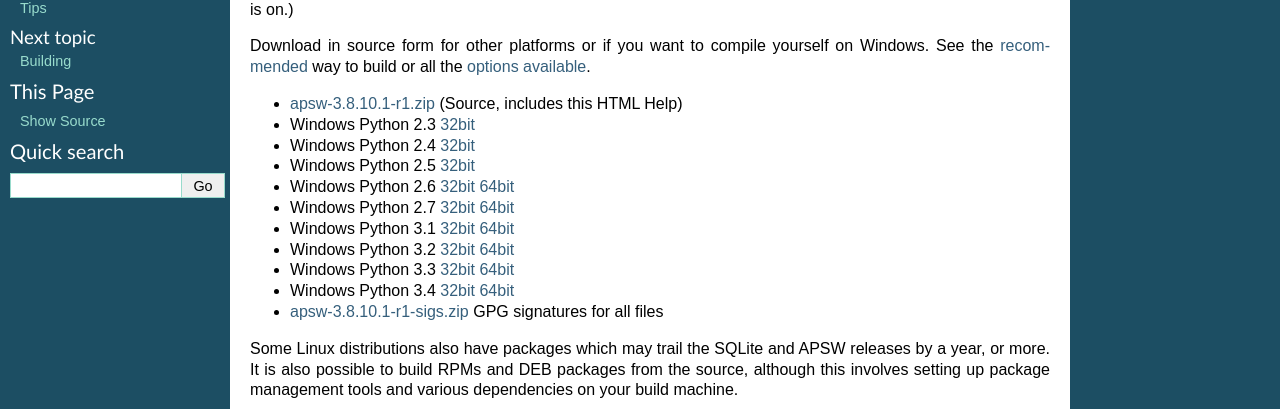
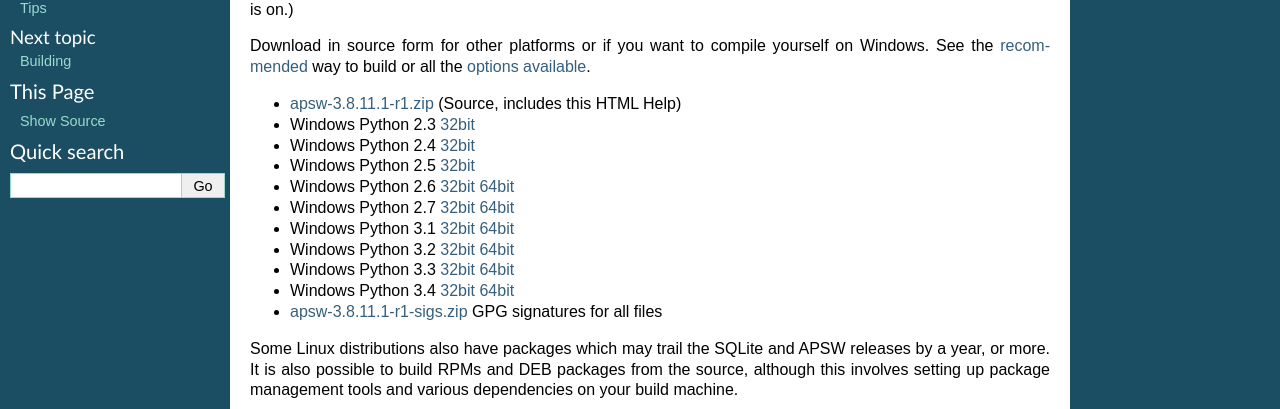
Before and after one commit to rogerbinns/apsw, a Sphinx documentation site: the page built from doc/download.rst, in a window 1280 px wide and 1400 px high. Shown: the part 191-600 px from the top of the window. Built offline with Sphinx 7.4.7, drawn with Linux system fonts in a browser that asks for light colours; pages that are not in the unit, such as notebooks, are missing from menus; the version number is read from the project's files by our own code; some of the changed text lies outside the part shown.

Commit message:
SQLite version bump

```diff
--- a/doc/changes.rst
+++ b/doc/changes.rst
@@ -1,6 +1,11 @@
 Change History
 **************
 .. currentmodule:: apsw
+
+3.8.11.1-r1
+===========
+
+Added SQLITE_FCNTL_RBU and SQLITE_FCNTL_ZIPVFS constants.
 
 3.8.10.1-r1
 ===========
--- a/doc/download.rst
+++ b/doc/download.rst
@@ -18,51 +18,51 @@
 
 .. downloads-begin
 
-* `apsw-3.8.10.1-r1.zip
-  <https://github.com/rogerbinns/apsw/releases/download/3.8.10.1-r1/apsw-3.8.10.1-r1.zip>`__
+* `apsw-3.8.11.1-r1.zip
+  <https://github.com/rogerbinns/apsw/releases/download/3.8.11.1-r1/apsw-3.8.11.1-r1.zip>`__
   (Source, includes this HTML Help)
 
 * Windows Python 2.3 `32bit
-  <https://github.com/rogerbinns/apsw/releases/download/3.8.10.1-r1/apsw-3.8.10.1-r1.win32-py2.3.exe>`__
+  <https://github.com/rogerbinns/apsw/releases/download/3.8.11.1-r1/apsw-3.8.11.1-r1.win32-py2.3.exe>`__
 
 * Windows Python 2.4 `32bit
-  <https://github.com/rogerbinns/apsw/releases/download/3.8.10.1-r1/apsw-3.8.10.1-r1.win32-py2.4.exe>`__
+  <https://github.com/rogerbinns/apsw/releases/download/3.8.11.1-r1/apsw-3.8.11.1-r1.win32-py2.4.exe>`__
 
 * Windows Python 2.5 `32bit
-  <https://github.com/rogerbinns/apsw/releases/download/3.8.10.1-r1/apsw-3.8.10.1-r1.win32-py2.5.exe>`__
+  <https://github.com/rogerbinns/apsw/releases/download/3.8.11.1-r1/apsw-3.8.11.1-r1.win32-py2.5.exe>`__
 
 * Windows Python 2.6 `32bit
-  <https://github.com/rogerbinns/apsw/releases/download/3.8.10.1-r1/apsw-3.8.10.1-r1.win32-py2.6.exe>`__
+  <https://github.com/rogerbinns/apsw/releases/download/3.8.11.1-r1/apsw-3.8.11.1-r1.win32-py2.6.exe>`__
   `64bit
-  <https://github.com/rogerbinns/apsw/releases/download/3.8.10.1-r1/apsw-3.8.10.1-r1.win-amd64-py2.6.exe>`__
+  <https://github.com/rogerbinns/apsw/releases/download/3.8.11.1-r1/apsw-3.8.11.1-r1.win-amd64-py2.6.exe>`__
 
 * Windows Python 2.7 `32bit
-  <https://github.com/rogerbinns/apsw/releases/download/3.8.10.1-r1/apsw-3.8.10.1-r1.win32-py2.7.exe>`__
+  <https://github.com/rogerbinns/apsw/releases/download/3.8.11.1-r1/apsw-3.8.11.1-r1.win32-py2.7.exe>`__
   `64bit
-  <https://github.com/rogerbinns/apsw/releases/download/3.8.10.1-r1/apsw-3.8.10.1-r1.win-amd64-py2.7.exe>`__
+  <https://github.com/rogerbinns/apsw/releases/download/3.8.11.1-r1/apsw-3.8.11.1-r1.win-amd64-py2.7.exe>`__
 
 * Windows Python 3.1 `32bit
-  <https://github.com/rogerbinns/apsw/releases/download/3.8.10.1-r1/apsw-3.8.10.1-r1.win32-py3.1.exe>`__
+  <https://github.com/rogerbinns/apsw/releases/download/3.8.11.1-r1/apsw-3.8.11.1-r1.win32-py3.1.exe>`__
   `64bit
-  <https://github.com/rogerbinns/apsw/releases/download/3.8.10.1-r1/apsw-3.8.10.1-r1.win-amd64-py3.1.exe>`__
+  <https://github.com/rogerbinns/apsw/releases/download/3.8.11.1-r1/apsw-3.8.11.1-r1.win-amd64-py3.1.exe>`__
 
 * Windows Python 3.2 `32bit
-  <https://github.com/rogerbinns/apsw/releases/download/3.8.10.1-r1/apsw-3.8.10.1-r1.win32-py3.2.exe>`__
+  <https://github.com/rogerbinns/apsw/releases/download/3.8.11.1-r1/apsw-3.8.11.1-r1.win32-py3.2.exe>`__
   `64bit
-  <https://github.com/rogerbinns/apsw/releases/download/3.8.10.1-r1/apsw-3.8.10.1-r1.win-amd64-py3.2.exe>`__
+  <https://github.com/rogerbinns/apsw/releases/download/3.8.11.1-r1/apsw-3.8.11.1-r1.win-amd64-py3.2.exe>`__
 
 * Windows Python 3.3 `32bit
-  <https://github.com/rogerbinns/apsw/releases/download/3.8.10.1-r1/apsw-3.8.10.1-r1.win32-py3.3.exe>`__
+  <https://github.com/rogerbinns/apsw/releases/download/3.8.11.1-r1/apsw-3.8.11.1-r1.win32-py3.3.exe>`__
   `64bit
-  <https://github.com/rogerbinns/apsw/releases/download/3.8.10.1-r1/apsw-3.8.10.1-r1.win-amd64-py3.3.exe>`__
+  <https://github.com/rogerbinns/apsw/releases/download/3.8.11.1-r1/apsw-3.8.11.1-r1.win-amd64-py3.3.exe>`__
 
 * Windows Python 3.4 `32bit
-  <https://github.com/rogerbinns/apsw/releases/download/3.8.10.1-r1/apsw-3.8.10.1-r1.win32-py3.4.exe>`__
+  <https://github.com/rogerbinns/apsw/releases/download/3.8.11.1-r1/apsw-3.8.11.1-r1.win32-py3.4.exe>`__
   `64bit
-  <https://github.com/rogerbinns/apsw/releases/download/3.8.10.1-r1/apsw-3.8.10.1-r1.win-amd64-py3.4.exe>`__
+  <https://github.com/rogerbinns/apsw/releases/download/3.8.11.1-r1/apsw-3.8.11.1-r1.win-amd64-py3.4.exe>`__
 
-* `apsw-3.8.10.1-r1-sigs.zip
-  <https://github.com/rogerbinns/apsw/releases/download/3.8.10.1-r1/apsw-3.8.10.1-r1-sigs.zip>`__
+* `apsw-3.8.11.1-r1-sigs.zip
+  <https://github.com/rogerbinns/apsw/releases/download/3.8.11.1-r1/apsw-3.8.11.1-r1-sigs.zip>`__
   GPG signatures for all files
 
 .. downloads-end
@@ -105,7 +105,7 @@
   To verify a file just use --verify specifying the corresponding
   ``.asc`` filename.  This example verifies the source::
 
-      $ gpg --verify apsw-3.8.10.1-r1.zip.asc
+      $ gpg --verify apsw-3.8.11.1-r1.zip.asc
       gpg: Signature made ... date ... using DSA key ID 0DFBD904
       gpg: Good signature from "Roger Binns <rogerb@rogerbinns.com>"
 
--- a/doc/index.rst
+++ b/doc/index.rst
@@ -3,7 +3,7 @@
 
 .. centered:: APSW |version| released |today|
 
-Use with SQLite 3.8.9 or later, CPython 2.3 or later including CPython
+Use with SQLite 3.8.11 or later, CPython 2.3 or later including CPython
 3.
 
 APSW provides an SQLite 3 wrapper that provides the thinnest layer
```
Also changed, not shown: 6 other files.
